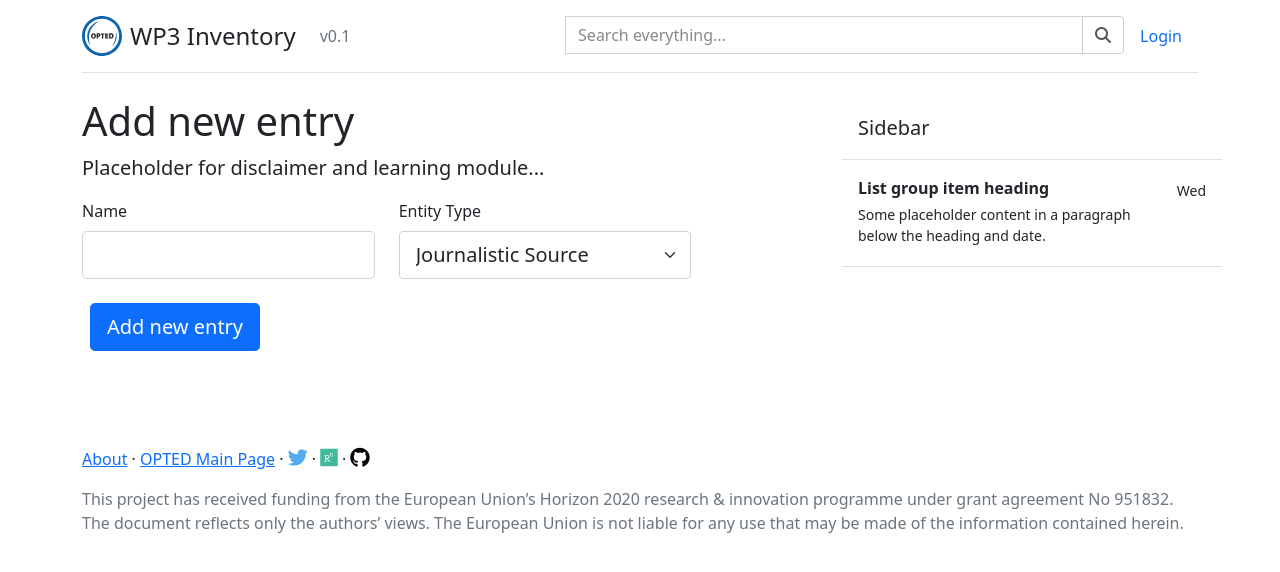
After one commit to opted-eu/wp3inventory, a Flask app: page /new in a window 1280 px wide. The commit adds this page. Shown: the top 572 px of the page. Run offline with Flask 2, Linux system fonts and the light colour scheme; some libraries are stand-ins or nearby versions.

Commit message:
databasecheck before new entry

```diff
--- /dev/null
+++ b/flaskinventory/records/forms.py
@@ -0,0 +1,20 @@
+from flask_wtf import FlaskForm
+from flask_wtf.file import FileField, FileAllowed
+from wtforms import StringField, SelectField
+from wtforms.validators import DataRequired
+from flask_login import current_user
+from flaskinventory import dgraph
+
+
+class NewEntry(FlaskForm):
+    name = StringField('Name',
+                           validators=[DataRequired()])
+
+    entity = SelectField('Entity Type',
+                         choices=[
+                             ('Source', 'Journalistic Source'),
+                            #  ('Organization', 'Media Organization'),
+                            #  ('Archive', 'Data Archive'),
+                            #  ('ResearchPaper', 'Research Paper')
+                             ],
+                            validators=[DataRequired()])
--- a/flaskinventory/records/routes.py
+++ b/flaskinventory/records/routes.py
@@ -3,6 +3,9 @@ from flask_login import login_user, current_user, logout_user, login_required
 from flaskinventory.posts.forms import PostForm
 from flaskinventory import dgraph
 from flaskinventory.records.external import get_geocoords
+from flaskinventory.records.forms import NewEntry
+from flaskinventory.records.utils import database_check_table
+
 records = Blueprint('records', __name__)
 
 @records.route("/geocodetest")
@@ -23,6 +26,41 @@ def geocode():
         return abort(405)
 
 
+@records.route("/new", methods=['GET', 'POST'])
+def new_entry():
+    form = NewEntry()
+    if form.validate_on_submit():
+        query_string = f'''{{
+                field1 as var(func: match(name, "{form.name.data}", 8)) @filter(type("{form.entity.data}"))
+                field2 as var(func: match(other_names, "{form.name.data}", 8)) @filter(type("{form.entity.data}"))
+
+                data(func: uid(field1, field2)) @normalize {{
+                    uid
+                    unique_name: unique_name
+                    name: name
+                    other_names: other_names
+                    channel {{ channel: name }}
+                    geographic_scope_countries {{ country: name }}
+                    }}
+                }}
+        '''
+        print(query_string)
+        result = dgraph.query(query_string)
+        if len(result['data']) > 0:
+            for item in result['data']:
+                if item.get('other_names'):
+                    item['other_names'] = ", ".join(item['other_names'])
+            table = database_check_table(result['data'])
+            return render_template('records/database_check.html', table=table)
+            # return redirect(url_for('records.database_check', result=result['data']))
+        else:
+            return redirect(url_for('records.new_source', entry_name=form.name))
+    return render_template('records/newentry.html', form=form)
+
+@records.route("/new/check")
+def database_check():
+    table = make_results_table(request.args.get('result'))
+    return render_template('records/database_check.html', table=table)
 
 @records.route("/new/source")
 def new_source():
@@ -69,7 +107,7 @@ def orglookup():
 
 @records.route('/_sourcelookup')
 def sourcelookup():
-    query= request.args.get('q')
+    query = request.args.get('q')
     query_string = f'''{{
             field1 as var(func: regexp(name, /{query}/i)) @filter(type("Source"))
             field2 as var(func: regexp(other_names, /{query}/i)) @filter(type("Source"))
--- a/flaskinventory/templates/home.html
+++ b/flaskinventory/templates/home.html
@@ -43,7 +43,7 @@
                 <li>Make <strong>your</strong> research paper more visible by adding it to the inventory and linking it to journalistic sources.</li>
                 <li>You know a data base or corpus that contains full-text data? Share it with the community by adding it here!</li>
             </ul>
-            <a href="{{ url_for('inventory.new_entry') }}" class="btn btn-primary px-4">Add entry</a>
+            <a href="{{ url_for('records.new_entry') }}" class="btn btn-primary px-4">Add entry</a>
         </div>
 
         <div class="col-md-6">
--- /dev/null
+++ b/flaskinventory/templates/records/newentry.html
@@ -0,0 +1,37 @@
+{% extends "layout.html" %} {% block content %}
+
+<main>
+    <h1>Add new entry</h1>
+    <p class="fs-5 col-md-8">Placeholder for disclaimer and learning module...</p>
+    <div class="mb-5">
+        {% if form %}
+        <form method="POST" action="">
+            {{ form.hidden_tag() }}
+            <div class="row mb-4">
+                <div class="col-md-5">
+                    {{ form.name.label(class="form-label") }}
+                    <div class="invalid-feedback">
+                        Enter a name
+                    </div>
+                    {{ form.name(class="form-control form-control-lg") }}
+                </div>
+                <div class="col-md-5">
+                    {{ form.entity.label(class="form-label") }}
+                    <div class="invalid-feedback">
+                        Please select one type.
+                    </div>
+                    {{ form.entity(class="form-select form-select-lg") }}
+                </div>
+
+            </div>
+            <div class="row">
+                <div class="col-md-5 d-flex align-content-end flex-wrap">
+                    <button class="btn btn-primary btn-lg mx-2" type="submit">Add new entry</button>
+                </div>
+            </div>
+        </form>
+        {% endif %}
+    </div>
+</main>
+
+{% endblock content %}
```
Also changed, not shown: flaskinventory/records/utils.py (added, +21 -0 lines), flaskinventory/templates/records/database_check.html (added, +13 -0 lines).
